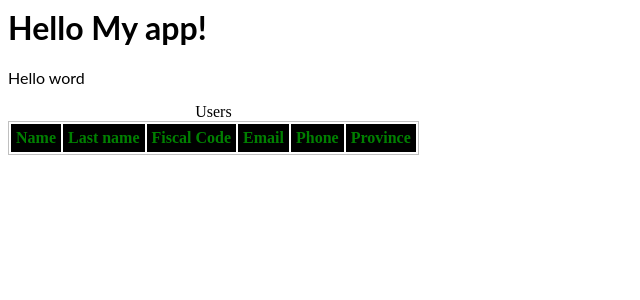
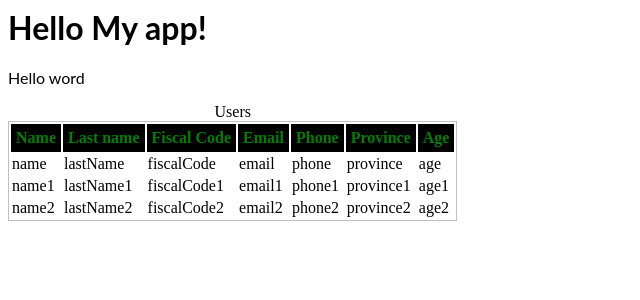
Before and after one commit to colissius/angular-daniele-corso, an Angular app: page / in a window 1280 px wide. Shown: the top 300 px of the page, without its empty margins (0-640 px from the left). Built offline with nearby package versions, Linux system fonts and the light colour scheme.

Commit message:
lezione 15

```diff
--- a/src/app/users/users.component.html
+++ b/src/app/users/users.component.html
@@ -1,6 +1,8 @@
 <table>
   <caption>
-    Users
+    {{
+      title
+    }}
   </caption>
   <tr>
     <th>Name</th>
@@ -9,5 +11,15 @@
     <th>Email</th>
     <th>Phone</th>
     <th>Province</th>
+    <th>Age</th>
+  </tr>
+  <tr *ngFor="let user of users">
+    <td>{{ user.name }}</td>
+    <td>{{ user.lastName }}</td>
+    <td>{{ user.fiscalCode }}</td>
+    <td>{{ user.email }}</td>
+    <td>{{ user.phone }}</td>
+    <td>{{ user.province }}</td>
+    <td>{{ user.age }}</td>
   </tr>
 </table>
--- a/src/app/users/users.component.ts
+++ b/src/app/users/users.component.ts
@@ -3,13 +3,40 @@
 @Component({
   selector: 'app-users',
   templateUrl: './users.component.html',
-  styleUrls: ['./users.component.css']
+  styleUrls: ['./users.component.css'],
 })
 export class UsersComponent implements OnInit {
+  title = 'Users';
+  users = [
+    {
+      name: 'name',
+      lastName: 'lastName',
+      fiscalCode: 'fiscalCode',
+      email: 'email',
+      phone: 'phone',
+      province: 'province',
+      age: 'age',
+    },
+    {
+      name: 'name1',
+      lastName: 'lastName1',
+      fiscalCode: 'fiscalCode1',
+      email: 'email1',
+      phone: 'phone1',
+      province: 'province1',
+      age: 'age1',
+    },
+    {
+      name: 'name2',
+      lastName: 'lastName2',
+      fiscalCode: 'fiscalCode2',
+      email: 'email2',
+      phone: 'phone2',
+      province: 'province2',
+      age: 'age2',
+    },
+  ];
+  constructor() {}
 
-  constructor() { }
-
-  ngOnInit() {
-  }
-
+  ngOnInit() {}
 }
```
